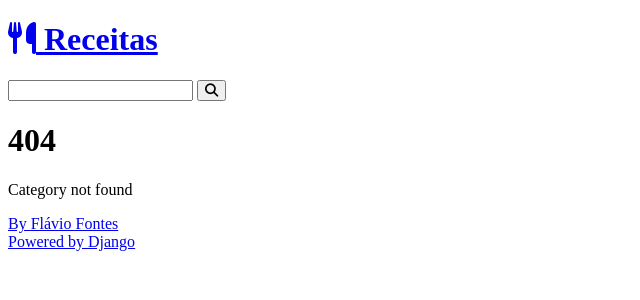
After one commit to flaviofontes29/curso-django-projeto1, a Django app: template recipes/templates/recipes/pages/404.html in a window 1280 px wide. The commit adds this page. Shown: the top 300 px of the page, without its empty margins (0-640 px from the left). Run offline with Django 4.2, Linux system fonts and the light colour scheme; the template is opened without the code that fills it, so the values that code supplies are empty; some libraries are stand-ins or nearby versions.

Commit message:
pagina 404

```diff
--- /dev/null
+++ b/recipes/templates/recipes/pages/404.html
@@ -0,0 +1,8 @@
+{% extends 'global/base.html' %}
+
+{% block content %}
+    <div class="div-not-found">
+        <h1 class="not-found">404</h1>
+        <p class="p-not-found">Category not found</p>
+    </div>
+{% endblock content %}
--- a/recipes/templates/recipes/pages/category.html
+++ b/recipes/templates/recipes/pages/category.html
@@ -1,6 +1,6 @@
 {% extends 'global/base.html' %}
 
-{% block title %} Categoria | {% endblock title %}
+{% block title %} Categoria-{{title}}| {% endblock title %}
 
 {% block content %}
     <div class="main-content main-content-list container">
--- a/recipes/views.py
+++ b/recipes/views.py
@@ -14,10 +14,13 @@ def home(request):
 
 def category(request, category_id):
     recipes = Recipe.objects.filter(category__id=category_id, is_published=True)
+    if not recipes:
+        return render(request, "recipes/pages/404.html", status=404)
+
     return render(
         request,
         "recipes/pages/category.html",
-        context={"recipes": recipes},
+        context={"recipes": recipes, "title": f"{recipes.first().category.name}"},
     )
 
 
```
